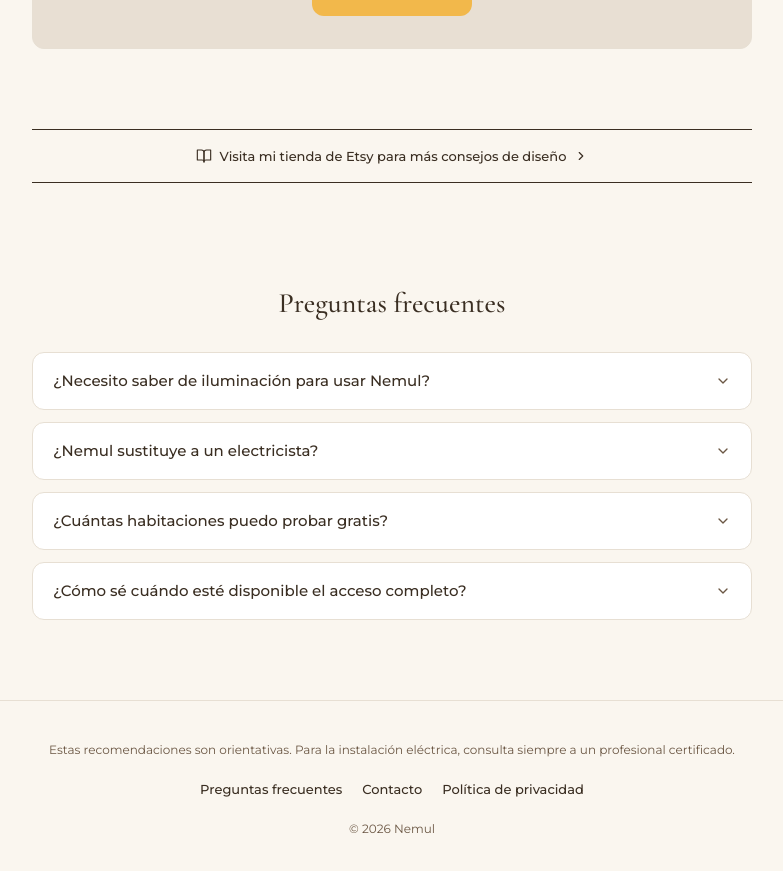
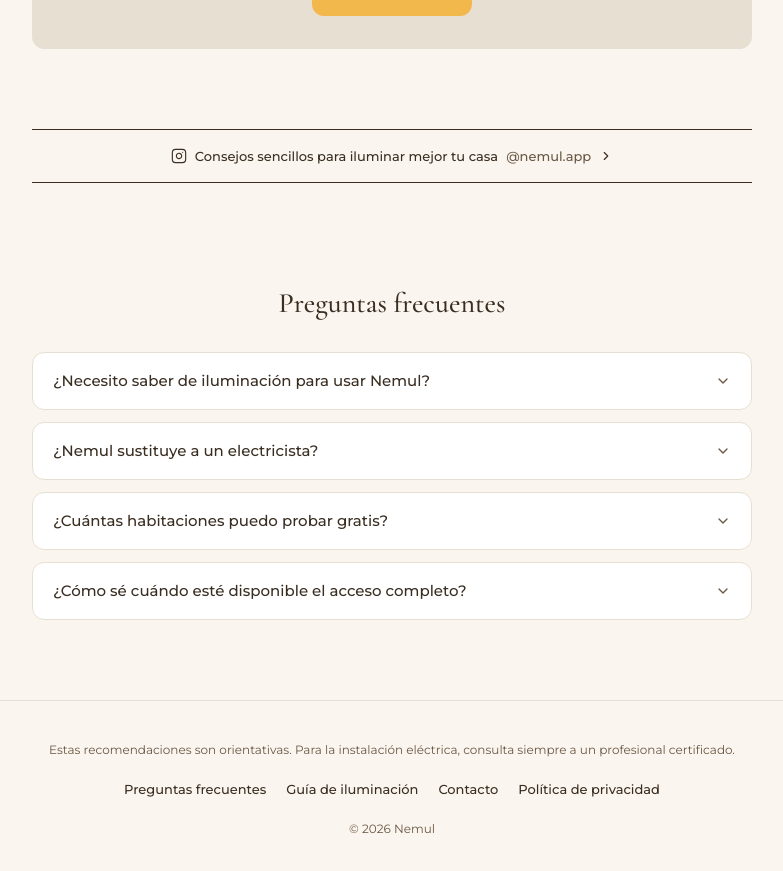
Before and after one commit to digitaldma2026-crypto/nemul-app, a React (Vite) app: page / in a window 1280 px wide. Shown: the part 2326-3197 px from the top of the page, without its empty margins (248-1031 px from the left). Built offline with nearby package versions, Linux system fonts and the light colour scheme.

Commit message:
Add files via upload

```diff
--- a/App.jsx
+++ b/App.jsx
@@ -22,6 +22,7 @@
   ArrowLeft, Check, ChevronRight, ChevronDown, Sun, Moon, CloudSun, Lightbulb,
   Sparkles, BookOpen, Users, Coffee, Plus, Trash2, Home as HomeIcon,
   Package, Palette, Wind, Tv, Briefcase, Droplets, Zap, Laptop, Lamp, X, Hammer, Info, Pencil, Lock, Download,
+  Instagram,
 } from "lucide-react";
 
 /* ---------------------------------------------------------------------------
@@ -3308,7 +3309,8 @@
     accessTitle: "Empieza gratis con una habitación",
     accessText: "Prueba Nemul sin coste en el espacio que más te importe ahora. Muy pronto abriremos el acceso a toda la vivienda.",
     accessCta: "Empieza gratis",
-    guideLine: "Visita mi tienda de Etsy para más consejos de diseño",
+    instagramLine: "Consejos sencillos para iluminar mejor tu casa",
+    instagramHandle: "@nemul.app",
     faqTitle: "Preguntas frecuentes",
     faqs: [
       { q: "¿Necesito saber de iluminación para usar Nemul?", a: "No. Todas las preguntas están pensadas para cualquier persona, sin necesidad de conocer términos técnicos. Nemul traduce los aspectos técnicos a recomendaciones fáciles de entender." },
@@ -3318,6 +3320,7 @@
     ],
     footerLegal: "Estas recomendaciones son orientativas. Para la instalación eléctrica, consulta siempre a un profesional certificado.",
     footerFaqLink: "Preguntas frecuentes",
+    footerShop: "Guía de iluminación",
     footerContact: "Contacto",
     footerPrivacy: "Política de privacidad",
     privacy: {
@@ -3370,7 +3373,8 @@
     accessTitle: "Start free with one room",
     accessText: "Try Nemul at no cost in the space that matters most to you right now. We'll soon open access to your whole home.",
     accessCta: "Start for free",
-    guideLine: "Visit my Etsy shop for more design tips",
+    instagramLine: "Simple tips to light your home better",
+    instagramHandle: "@nemul.app",
     faqTitle: "Frequently asked questions",
     faqs: [
       { q: "Do I need to know about lighting to use Nemul?", a: "No. Every question is designed for anyone, no technical terms required. Nemul handles the professional part for you." },
@@ -3380,6 +3384,7 @@
     ],
     footerLegal: "These recommendations are for guidance only. Always consult a certified professional for electrical installation.",
     footerFaqLink: "FAQ",
+    footerShop: "Lighting guide",
     footerContact: "Contact",
     footerPrivacy: "Privacy policy",
     privacy: {
@@ -3578,23 +3583,27 @@
   );
 }
 
-// Antes era una tarjeta con rótulo, recuadro, icono, titular, descripción y
-// botón, y ocupaba una sección entera de la portada. Misma línea que en el
-// informe: la tienda se menciona, no se anuncia.
-function LandingGuideSection({ t }) {
+// Antes era una tarjeta de Etsy con rótulo, recuadro, icono, titular,
+// descripción y botón, y ocupaba una sección entera de la portada.
+// Ahora esta línea es de Instagram: seguir es gratis y sin fricción, así que
+// es la salida que tiene sentido ofrecer a quien todavía no ha probado nada.
+// La tienda vive donde convierte — dentro del informe, cuando ya has recibido
+// algo — y en la portada baja al footer para no competir con esta línea.
+function LandingInstagramSection({ t }) {
   return (
     <section className="max-w-3xl mx-auto px-6 pb-6">
       <Reveal>
         <a
-          href="https://www.etsy.com/es/listing/4427720777/guia-de-iluminacion-del-hogar-consejos?ref=share_ios_native_control"
+          href="https://www.instagram.com/nemul.app/"
           target="_blank"
           rel="noopener noreferrer"
-          onClick={() => { track("etsy_click", { desde: "landing" }); gaEvent("etsy_click", { desde: "landing" }); }}
-          className="tap-scale w-full flex items-center justify-center gap-2 py-4 font-body t-small font-medium"
+          onClick={() => { track("instagram_click", { desde: "landing" }); gaEvent("instagram_click", { desde: "landing" }); }}
+          className="tap-scale w-full flex items-center justify-center gap-2 py-4 font-body t-small font-medium flex-wrap"
           style={{ color: COLORS.text, borderTop: `1px solid ${COLORS.text}`, borderBottom: `1px solid ${COLORS.text}` }}
         >
-          <BookOpen size={16} color={COLORS.text} strokeWidth={1.7} />
-          {t.guideLine}
+          <Instagram size={16} color={COLORS.text} strokeWidth={1.7} />
+          {t.instagramLine}
+          <span style={{ color: COLORS.subtext }}>{t.instagramHandle}</span>
           <ChevronRight size={14} color={COLORS.text} />
         </a>
       </Reveal>
@@ -3645,6 +3654,16 @@
         </p>
         <div className="flex items-center justify-center gap-5 mb-5 flex-wrap">
           <a href="#faq" className="font-body t-small font-medium" style={{ color: COLORS.text }}>{t.footerFaqLink}</a>
+          <a
+            href="https://www.etsy.com/es/listing/4427720777/guia-de-iluminacion-del-hogar-consejos?ref=share_ios_native_control"
+            target="_blank"
+            rel="noopener noreferrer"
+            onClick={() => { track("etsy_click", { desde: "footer" }); gaEvent("etsy_click", { desde: "footer" }); }}
+            className="font-body t-small font-medium"
+            style={{ color: COLORS.text }}
+          >
+            {t.footerShop}
+          </a>
           <a href="mailto:digitaldma2026@gmail.com" className="font-body t-small font-medium" style={{ color: COLORS.text }}>{t.footerContact}</a>
           <button onClick={() => setShowPrivacy((s) => !s)} className="font-body t-small font-medium" style={{ color: COLORS.text }}>{t.footerPrivacy}</button>
         </div>
@@ -3706,7 +3725,7 @@
       <ProductShowcaseSection t={t} />
       <CredentialSection t={t} />
       <AccessSection onStart={onStart} t={t} />
-      <LandingGuideSection t={t} />
+      <LandingInstagramSection t={t} />
       <FAQSection t={t} />
       <LandingFooter t={t} />
     </div>
```
